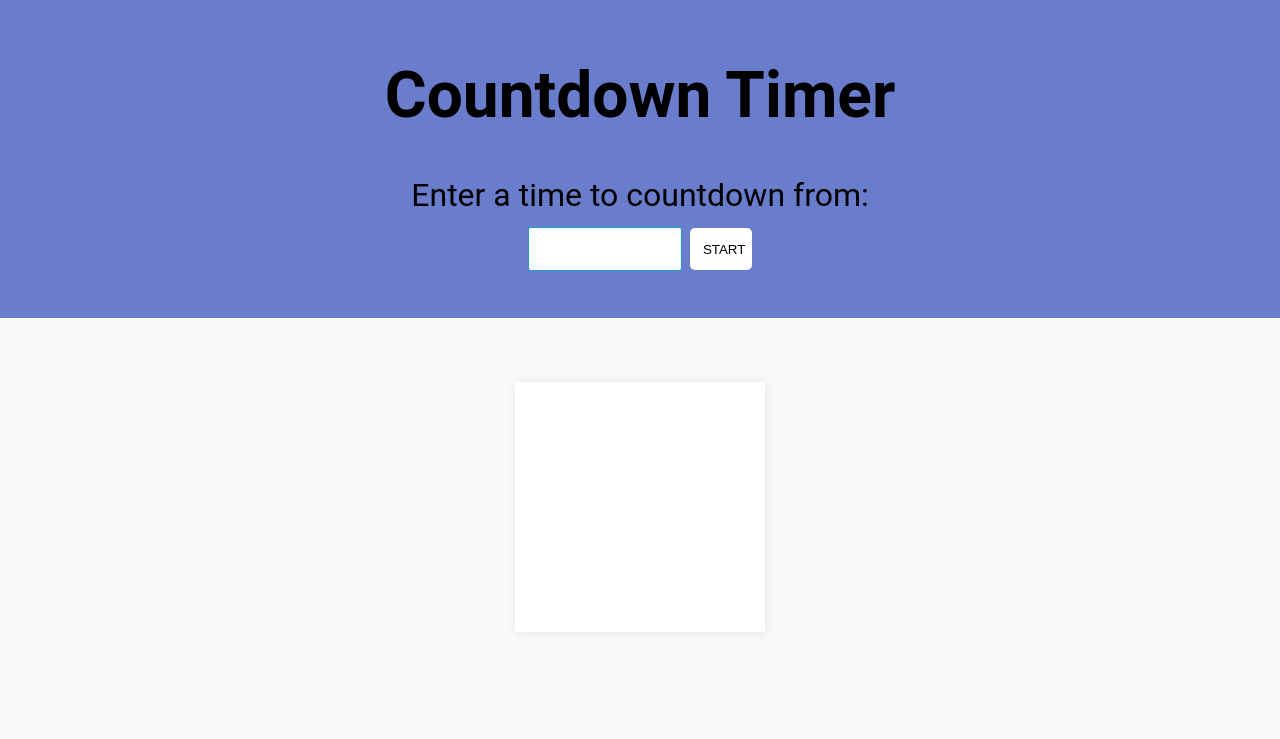
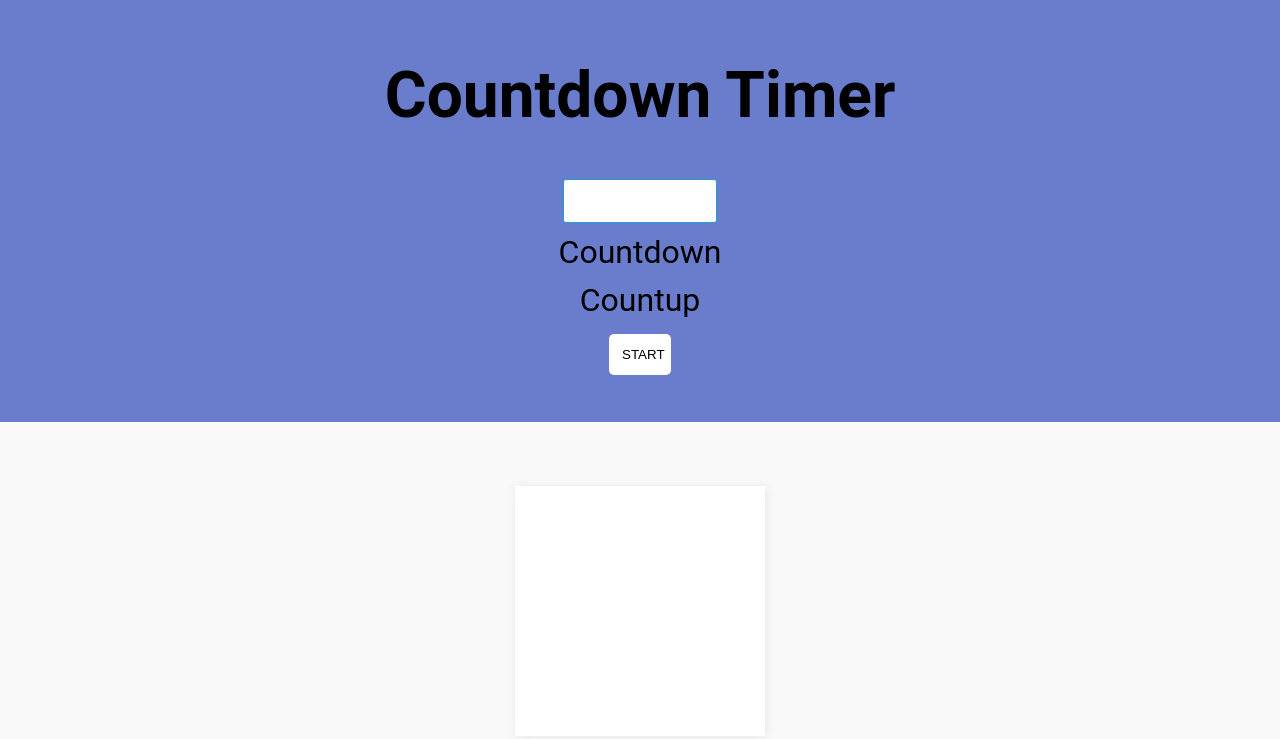
Before and after one commit to DHBuild002/countdown-timer, a plain HTML site: page index.html in a window 1280 px wide. Drawn offline with Linux system fonts and the light colour scheme.

```diff
--- a/index.html
+++ b/index.html
@@ -8,18 +8,31 @@
 	<link rel="stylesheet" href="styles.css" />
 </head>
 <body>
-	<main>
-	<h1>Countdown Timer</h1>
+<main>
+	<div class="padded-header">
+		<h1>Countdown Timer</h1>
+	</div>
 	<div class="controls">
-		<p>Enter a time to countdown from:</p>
 		<input type="number" id="input"> </input>
-	<!--The Button to apply the new time, update the countdown clock to new time, and begin the count down again -->
-	<button id="enterTime">START</button>
-</div>
+		<div class="toggle-area">
+			<div class="toggle-area-nest-primary">
+			<p id="countdown">Countdown</p>
+			</div>
+
+			<div>
+			<p id="countup">Countup</p>
+			</div>
+
+		</div>
+		<button id="enterTime">START</button>
+	</div>
 </main>
+	<div class="clocksContainer">
 	<!-- Displays Time counting down  -->
-	<span id="countdownClock"></span>
+		<span id="countdownClock"></span>
+
 	<!-- A Field that allows you to enter a time to countdown from -->
+	</div>
 
 	<script src="script.js"></script>
 </body>
```
